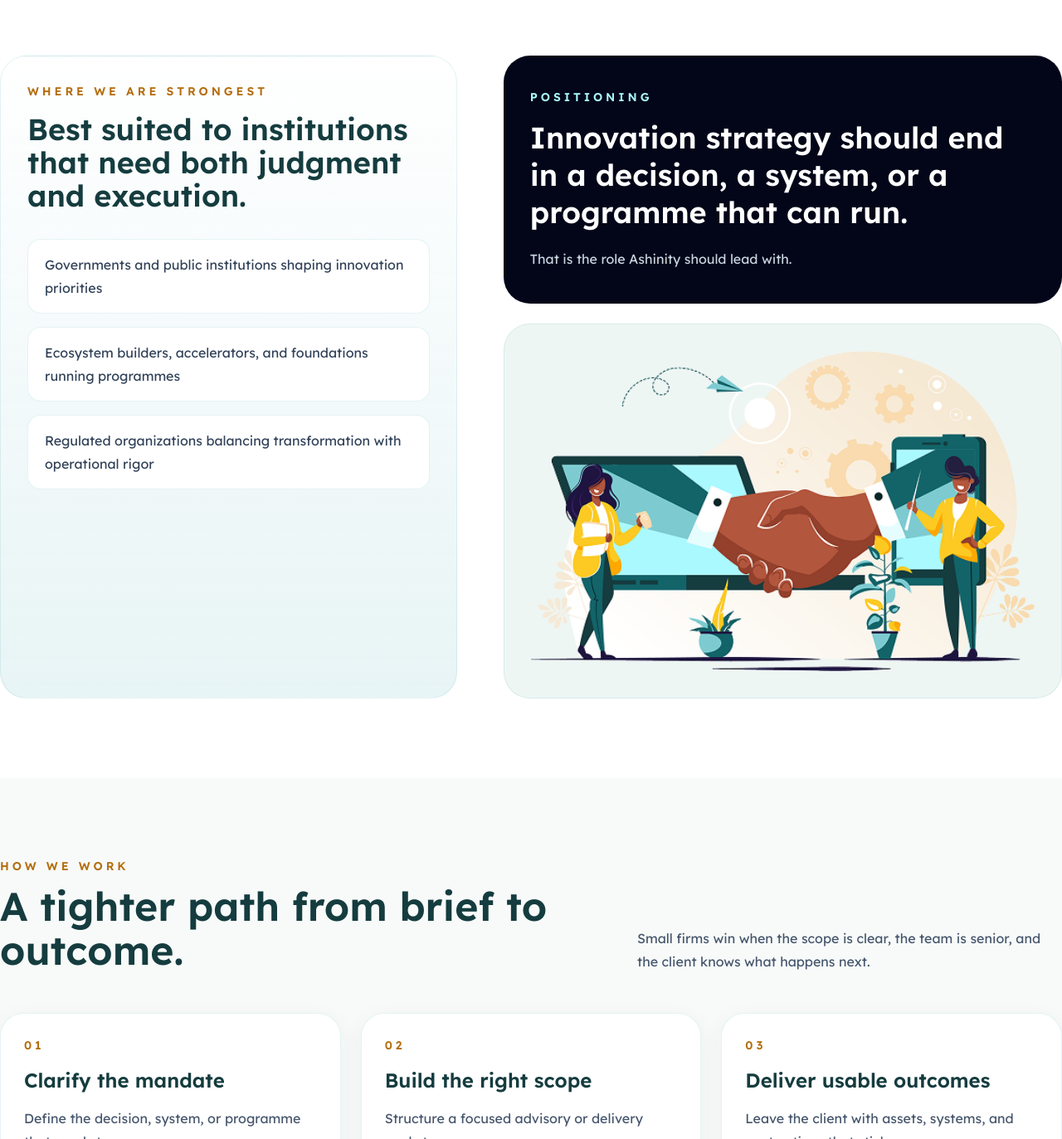
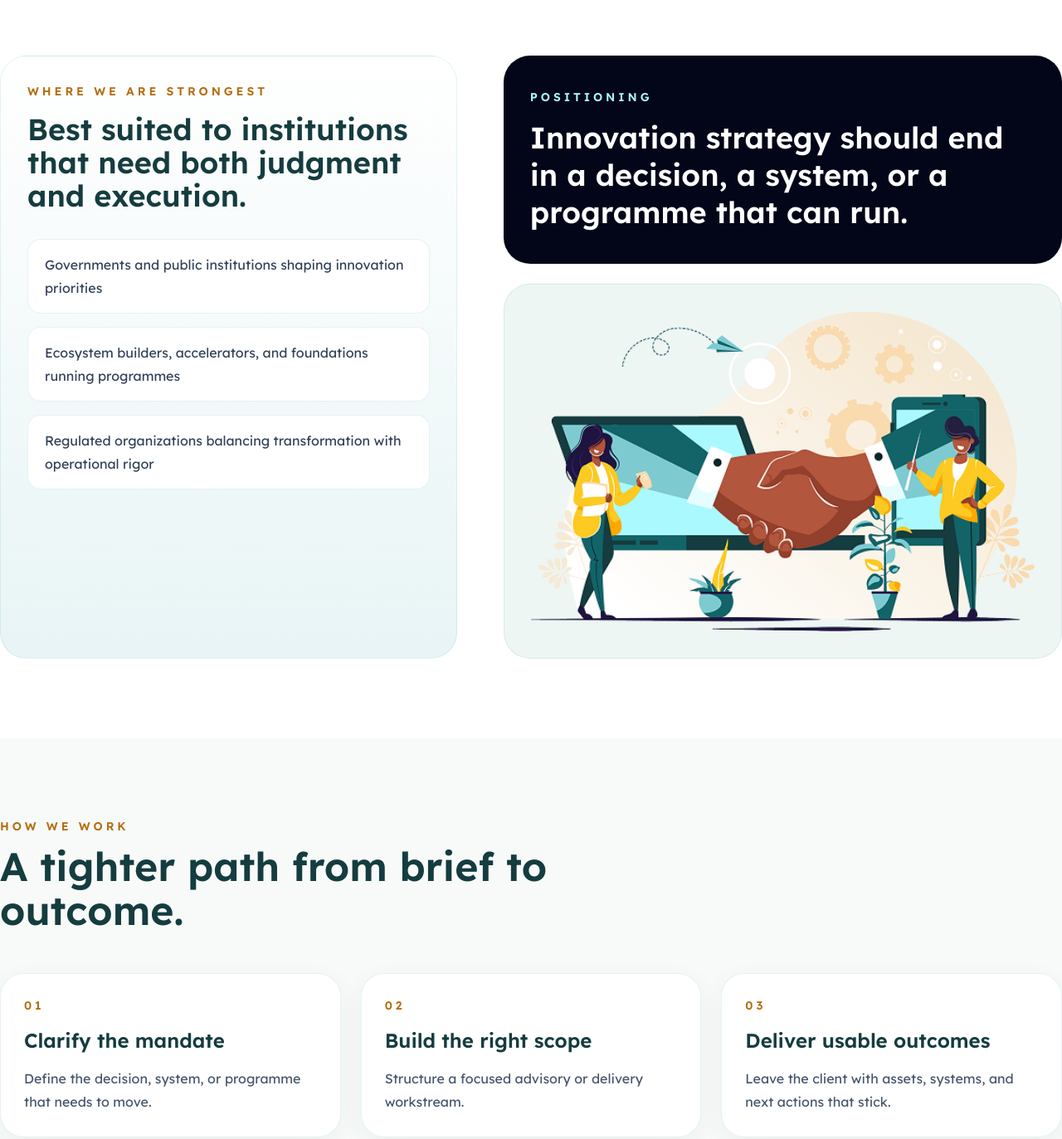
Before and after one commit to ashinitysynergytech/web, a Next.js app: page / in a window 1280 px wide. Shown: the part 1737-3110 px from the top of the page at 83% size. Built offline with nearby package versions, Linux system fonts and the light colour scheme; a web font is replaced by a local one.

Commit message:
Trim landing page support copy

```diff
--- a/app/page.tsx
+++ b/app/page.tsx
@@ -183,9 +183,6 @@ export default function Home() {
                 Innovation strategy should end in a decision, a system, or a
                 programme that can run.
               </h2>
-              <p className="mt-5 max-w-2xl text-base leading-7 text-slate-300">
-                That is the role Ashinity should lead with.
-              </p>
             </div>
 
             <div className="overflow-hidden rounded-[32px] border border-[var(--color-primary)]/10 bg-[#eef6f4] p-8">
@@ -210,10 +207,6 @@ export default function Home() {
                 A tighter path from brief to outcome.
               </h2>
             </div>
-            <p className="max-w-lg text-base leading-7 text-slate-600">
-              Small firms win when the scope is clear, the team is senior, and
-              the client knows what happens next.
-            </p>
           </div>
 
           <div className="mt-12 grid gap-6 lg:grid-cols-3">
```
